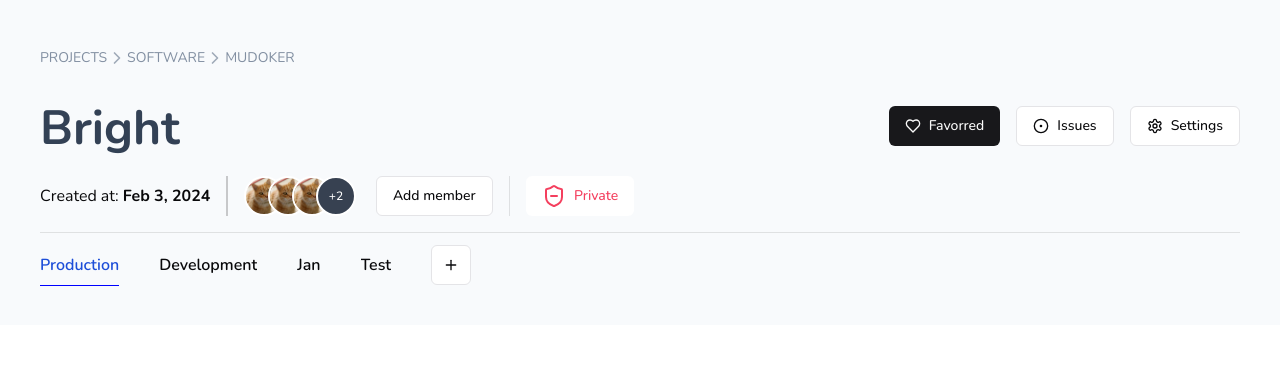
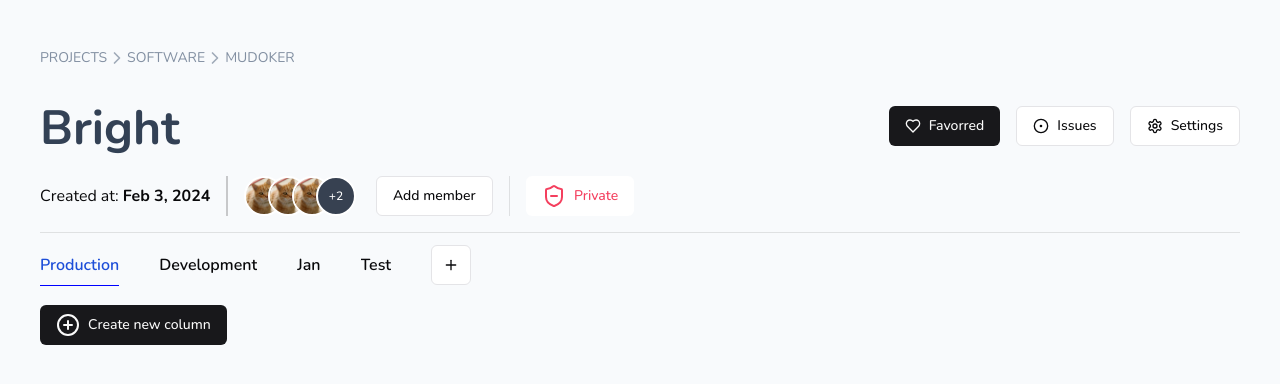
Before and after one commit to zenbright/Bright_FE, a React (Vite) app: page / in a window 1280 px wide. Shown: the top 384 px of the page. Built offline with nearby package versions, Linux system fonts and the light colour scheme.

Commit message:
refactor: fixing props validation

```diff
--- a/package.json
+++ b/package.json
@@ -24,7 +24,8 @@
     "react-dom": "^18.2.0",
     "react-icons": "^4.11.0",
     "tailwind-merge": "^2.2.1",
-    "tailwindcss-animate": "^1.0.7"
+    "tailwindcss-animate": "^1.0.7",
+    "uuid": "^9.0.1"
   },
   "devDependencies": {
     "@faker-js/faker": "^8.4.0",
--- /dev/null
+++ b/src/features/project/components/Column.jsx
@@ -0,0 +1,12 @@
+import {Column} from '../utils/ColumnClass';
+import PropTypes from 'prop-types';
+
+export function ColumnContainer({col}) {
+  return (
+    <div>Column</div>
+  );
+}
+
+ColumnContainer.propTypes = {
+  col: PropTypes.instanceOf(Column),
+};
--- a/src/features/project/components/CreationDate.jsx
+++ b/src/features/project/components/CreationDate.jsx
@@ -10,5 +10,5 @@ export const CreationDate = ({date = new Date()}) => {
 };
 
 CreationDate.propTypes = {
-  date: PropTypes.date,
+  date: PropTypes.instanceOf(Date),
 };
--- a/src/features/project/components/KanbanBoard.jsx
+++ b/src/features/project/components/KanbanBoard.jsx
@@ -0,0 +1,33 @@
+import {Button} from '@/components/ui/button';
+import {PlusCircle} from 'lucide-react';
+import {useState} from 'react';
+import {Column} from '../utils/ColumnClass';
+
+export const KanbanBoard = () => {
+  const [column, setColumn] = useState([]);
+
+  console.log(column);
+
+  const createColumn = () => {
+    const newColumn = new Column('Hello');
+
+    setColumn([...column, newColumn]);
+  };
+
+  return (
+    <div className='mt-5'>
+      <div className='flex gap-3'>
+        <Button onClick={createColumn}>
+          <PlusCircle className='mr-2'/> Create new column
+        </Button>
+        <div className='flex gap-3'>
+          {column.map((col, index) => (
+            <div key={index}>
+              {col.title}
+            </div>
+          ))}
+        </div>
+      </div>
+    </div>
+  );
+};
--- a/src/features/project/components/projectManagementPage.jsx
+++ b/src/features/project/components/projectManagementPage.jsx
@@ -19,6 +19,7 @@ import {
   AlertDialogTrigger,
 } from '@/components/ui/alert-dialog';
 import {useState} from 'react';
+import {KanbanBoard} from './KanbanBoard';
 
 export const Page = () => {
   const [isFavoured, setFavourite] = useState(false);
@@ -82,6 +83,7 @@ export const Page = () => {
 
       <Divider height='0.75px'/>
       <BoardTabGroup />
+      <KanbanBoard />
     </div>
   );
 };
--- /dev/null
+++ b/src/features/project/utils/ColumnClass.js
@@ -0,0 +1,8 @@
+import {v4 as uuidv4} from 'uuid';
+
+export class Column {
+  constructor(title) {
+    this.id = uuidv4();
+    this.title = title;
+  }
+}
```
Also changed, not shown: 1 other file (tests, documents, lock files or other folders).
